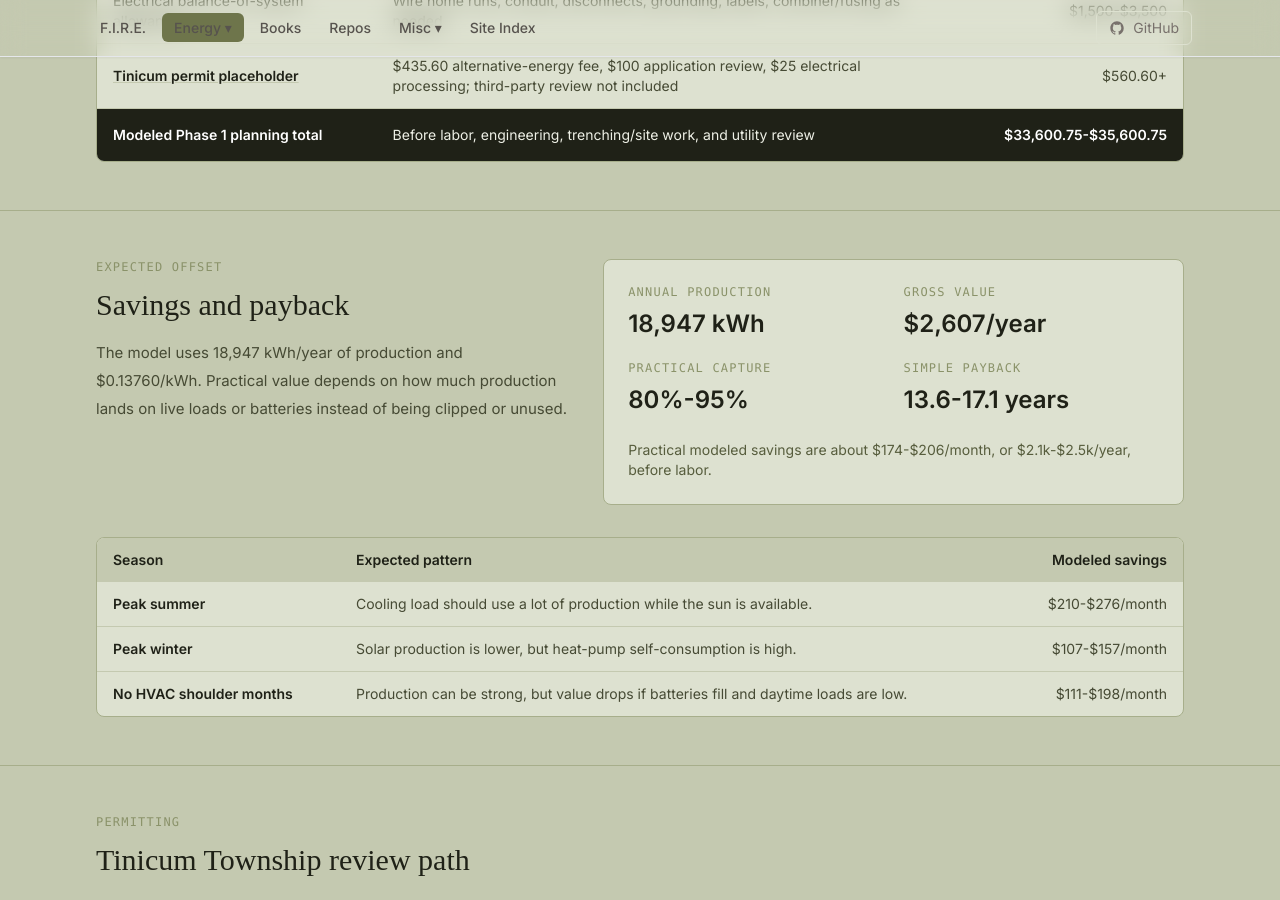
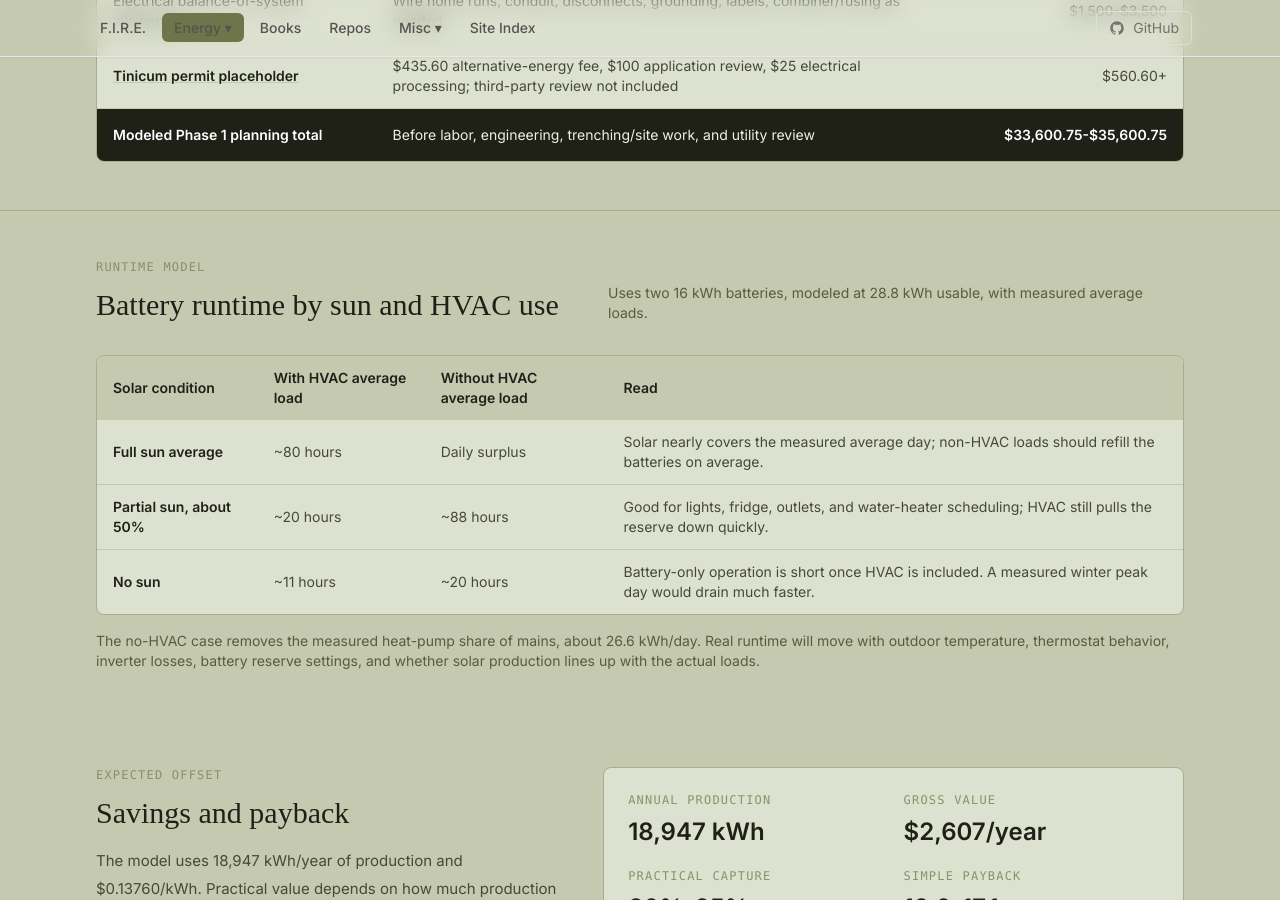
Before and after one commit to techmore/techmore.github.io, a Jekyll site: the page built from pages/energy-monitoring/solar.html, in a window 1280 px wide and 900 px high, scrolled down 1908 px. Built offline with Jekyll 4.4.1, drawn with Linux system fonts in a browser that asks for light colours; nearby versions of some CDN libraries; some web fonts are replaced.

Commit message:
Add solar battery runtime model

```diff
--- a/pages/energy-monitoring/solar.html
+++ b/pages/energy-monitoring/solar.html
@@ -193,6 +193,53 @@ title: Solar Offset - Techmore
   </section>
 
   <section class="max-w-6xl mx-auto px-4 sm:px-6 lg:px-8 py-12">
+    <div class="flex flex-col gap-3 sm:flex-row sm:items-end sm:justify-between">
+      <div>
+        <p class="font-mono text-xs tracking-widest uppercase text-olive-500">Runtime model</p>
+        <h2 class="mt-3 text-3xl text-olive-950">Battery runtime by sun and HVAC use</h2>
+      </div>
+      <p class="max-w-xl text-sm text-olive-700">Uses two 16 kWh batteries, modeled at 28.8 kWh usable, with measured average loads.</p>
+    </div>
+
+    <div class="mt-8 overflow-x-auto rounded-lg border border-olive-400 bg-olive-200">
+      <table class="w-full min-w-[760px] text-left text-sm">
+        <thead class="bg-olive-300 text-olive-950">
+          <tr>
+            <th class="px-4 py-3 font-semibold">Solar condition</th>
+            <th class="px-4 py-3 font-semibold">With HVAC average load</th>
+            <th class="px-4 py-3 font-semibold">Without HVAC average load</th>
+            <th class="px-4 py-3 font-semibold">Read</th>
+          </tr>
+        </thead>
+        <tbody class="divide-y divide-olive-300 text-olive-800">
+          <tr>
+            <td class="px-4 py-3 font-semibold text-olive-950">Full sun average</td>
+            <td class="px-4 py-3">~80 hours</td>
+            <td class="px-4 py-3">Daily surplus</td>
+            <td class="px-4 py-3">Solar nearly covers the measured average day; non-HVAC loads should refill the batteries on average.</td>
+          </tr>
+          <tr>
+            <td class="px-4 py-3 font-semibold text-olive-950">Partial sun, about 50%</td>
+            <td class="px-4 py-3">~20 hours</td>
+            <td class="px-4 py-3">~88 hours</td>
+            <td class="px-4 py-3">Good for lights, fridge, outlets, and water-heater scheduling; HVAC still pulls the reserve down quickly.</td>
+          </tr>
+          <tr>
+            <td class="px-4 py-3 font-semibold text-olive-950">No sun</td>
+            <td class="px-4 py-3">~11 hours</td>
+            <td class="px-4 py-3">~20 hours</td>
+            <td class="px-4 py-3">Battery-only operation is short once HVAC is included. A measured winter peak day would drain much faster.</td>
+          </tr>
+        </tbody>
+      </table>
+    </div>
+
+    <p class="mt-4 text-sm text-olive-700">
+      The no-HVAC case removes the measured heat-pump share of mains, about 26.6 kWh/day. Real runtime will move with outdoor temperature, thermostat behavior, inverter losses, battery reserve settings, and whether solar production lines up with the actual loads.
+    </p>
+  </section>
+
+  <section class="max-w-6xl mx-auto px-4 sm:px-6 lg:px-8 py-12">
     <div class="grid gap-8 lg:grid-cols-[0.9fr_1.1fr]">
       <div>
         <p class="font-mono text-xs tracking-widest uppercase text-olive-500">Expected offset</p>
```
